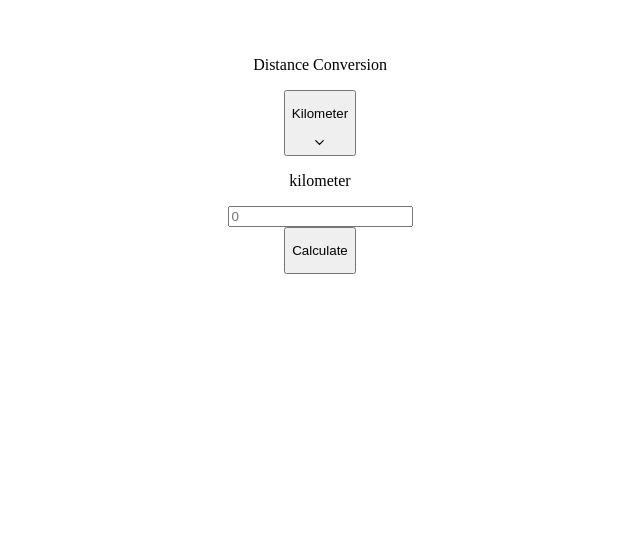
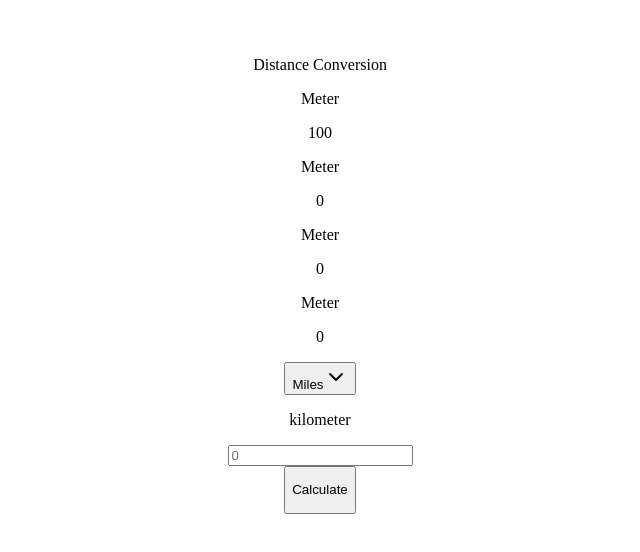
Before and after one commit to devJennyy/learning-gallery, a React (Vite) app: page /task-five in a window 1280 px wide. Shown: the top 552 px of the page, without its empty margins (320-960 px from the left). Built offline with nearby package versions, Linux system fonts and the light colour scheme; the HTML template or start-up script is replaced by a standard one.

Commit message:
Minor Ui changes.

```diff
--- a/src/data/GalleryData.ts
+++ b/src/data/GalleryData.ts
@@ -32,6 +32,6 @@
       href: "/task-five",
       title: "Distance Conversion",
       description:
-        "Users can choose to input either kilometers, meters, or yards, and the output will be in kilometers, meters, or yards.",
+        "Users can enter a distance in kilometers, meters, miles, or yards, and the output will be displayed in all four units.",
     },
   ];
--- a/src/pages/Tasks/Task03.tsx
+++ b/src/pages/Tasks/Task03.tsx
@@ -3,7 +3,6 @@ import { GrPowerCycle } from "react-icons/gr";
 const Task03 = () => {
   const [celsius, setCelsius] = useState("");
   const [fahrenheit, setFahrenheit] = useState("");
-  const [convertType, setConvertType] = useState("celsius to fahrenheit");
   const [converted, setConverted] = useState("");
   const [weatherType, setWeatherType] = useState("");
   const [symbol, setSymbol] = useState("");
@@ -114,6 +113,7 @@ const Task03 = () => {
     }
   };
 
+  const [convertType, setConvertType] = useState("celsius to fahrenheit");
   const switchButton = () => {
     if (convertType === "celsius to fahrenheit") {
       setConvertType("fahrenheit to celsius");
--- a/src/pages/Tasks/Task05.tsx
+++ b/src/pages/Tasks/Task05.tsx
@@ -1,41 +1,68 @@
 import { useState } from "react";
 import { LuChevronDown, LuChevronUp } from "react-icons/lu";
+import {
+  Select,
+  SelectContent,
+  SelectItem,
+  SelectTrigger,
+  SelectValue,
+} from "@/components/ui/select";
 
 const Task05 = () => {
-  const [switchType, setSwitchType] = useState(false);
 
   return (
     <div
       id="task-five"
       className="flex flex-col justify-center items-center w-full h-screen"
     >
-      <div className="w-full flex flex-col items-center gap-5 sm:max-w-[540px] sm:mx-auto sm:h-[667px] h-screen px-4 py-7 overflow-hidden bg-quinaryFill sm:border sm:border-primaryStroke/30 sm:rounded-md">
+      <div className="w-full flex flex-col items-center gap-5 sm:max-w-[540px] sm:mx-auto sm:h-[667px] h-screen px-4 py-7 overflow-hidden bg-primaryFill sm:border sm:border-primaryStroke sm:rounded-md">
         <p className="capitalize text-2xl font-semibold z-10">
           Distance Conversion
         </p>
 
         {/* BMI Report */}
-        <div className="w-full h-[30rem] flex flex-col justify-center items-center bg-primaryFill rounded-xl"></div>
+        <div className="w-full h-[30rem] grid grid-cols-2 justify-between items-center gap-3 p-3 rounded-md border border-primaryStroke">
+          <div className="w-full h-full flex flex-col justify-center items-center gap-2 bg-secondaryFill border border-primaryStroke rounded-md">
+            <p className="uppercase text-[12px] text-secondary font-thin">
+              Meter
+            </p>
+            <p className="text-5xl font-bold">100</p>
+          </div>
+          <div className="w-full h-full flex flex-col justify-center items-center gap-2 bg-quinaryFill/50 rounded-md">
+            <p className="uppercase text-[12px] text-secondary font-thin">
+              Meter
+            </p>
+            <p className="text-5xl font-bold">0</p>
+          </div>
+          <div className="w-full h-full flex flex-col justify-center items-center gap-2 bg-quinaryFill/50 rounded-md">
+            <p className="uppercase text-[12px] text-secondary font-thin">
+              Meter
+            </p>
+            <p className="text-5xl font-bold">0</p>
+          </div>
+          <div className="w-full h-full flex flex-col justify-center items-center gap-2 bg-quinaryFill/50 rounded-md">
+            <p className="uppercase text-[12px] text-secondary font-thin">
+              Meter
+            </p>
+            <p className="text-5xl font-bold">0</p>
+          </div>
+        </div>
 
         <div className="relative w-full flex flex-col justify-center items-start bg-secondaryFill border border-primaryStroke rounded-xl px-4 py-3">
-          <button
-            onClick={() => setSwitchType(!switchType)}
-            className="absolute right-4 w-[110px] h-10 flex justify-between items-center px-2 bg-quinaryFill border border-primaryStroke rounded-lg"
-          >
-            <p className="ml-1 text-sm">Kilometer</p>
-            {switchType ? (
-              <div className="">
-                <LuChevronUp size={15} />
-                <div className="z-50 absolute top-11 right-[-1px] w-[110px] flex flex-col bg-quinaryFill border border-primaryStroke rounded-lg p-1 text-sm">
-                  <button className="text-start hover:bg-secondaryFill rounded-sm py-2 px-3">Kilometer</button>
-                  <button className="text-start hover:bg-secondaryFill rounded-sm py-2 px-3">Meter</button>
-                  <button className="text-start hover:bg-secondaryFill rounded-sm py-2 px-3">Yard</button>
-                </div>
-              </div>
-            ) : (
-              <LuChevronDown size={15} />
-            )}
-          </button>
+          <div className="absolute right-4">
+          <Select>
+            <SelectTrigger className="w-[130px] bg-quinaryFill border border-primaryStroke">
+              <SelectValue placeholder="Miles" />
+            </SelectTrigger>
+            <SelectContent className="bg-quinaryFill border border-primaryStroke">
+              <SelectItem value="miles">Miles</SelectItem>
+              <SelectItem value="meter">Meter</SelectItem>
+              <SelectItem value="kilometer">Kilometer</SelectItem>
+              <SelectItem value="yard">Yard</SelectItem>
+            </SelectContent>
+          </Select>
+          </div>
+
           <p className="text-[12px] uppercase tracking-wide text-secondary">
             kilometer
           </p>
@@ -47,7 +74,7 @@ const Task05 = () => {
           />
         </div>
 
-        <button className="z-0 flex justify-center items-center w-full mt-5 py-3 border border-primaryStroke bg-secondaryFill rounded-xl gap-1 hover:bg-quaternaryFill duration-300 transition-colors ease-out z-10">
+        <button className="flex justify-center items-center w-full mt-5 py-3 border border-primaryStroke bg-secondaryFill rounded-xl gap-1 hover:bg-quaternaryFill duration-300 transition-colors ease-out z-10">
           <p className="capitalize text-lg font-bold tracking-wide">
             Calculate
           </p>
```
